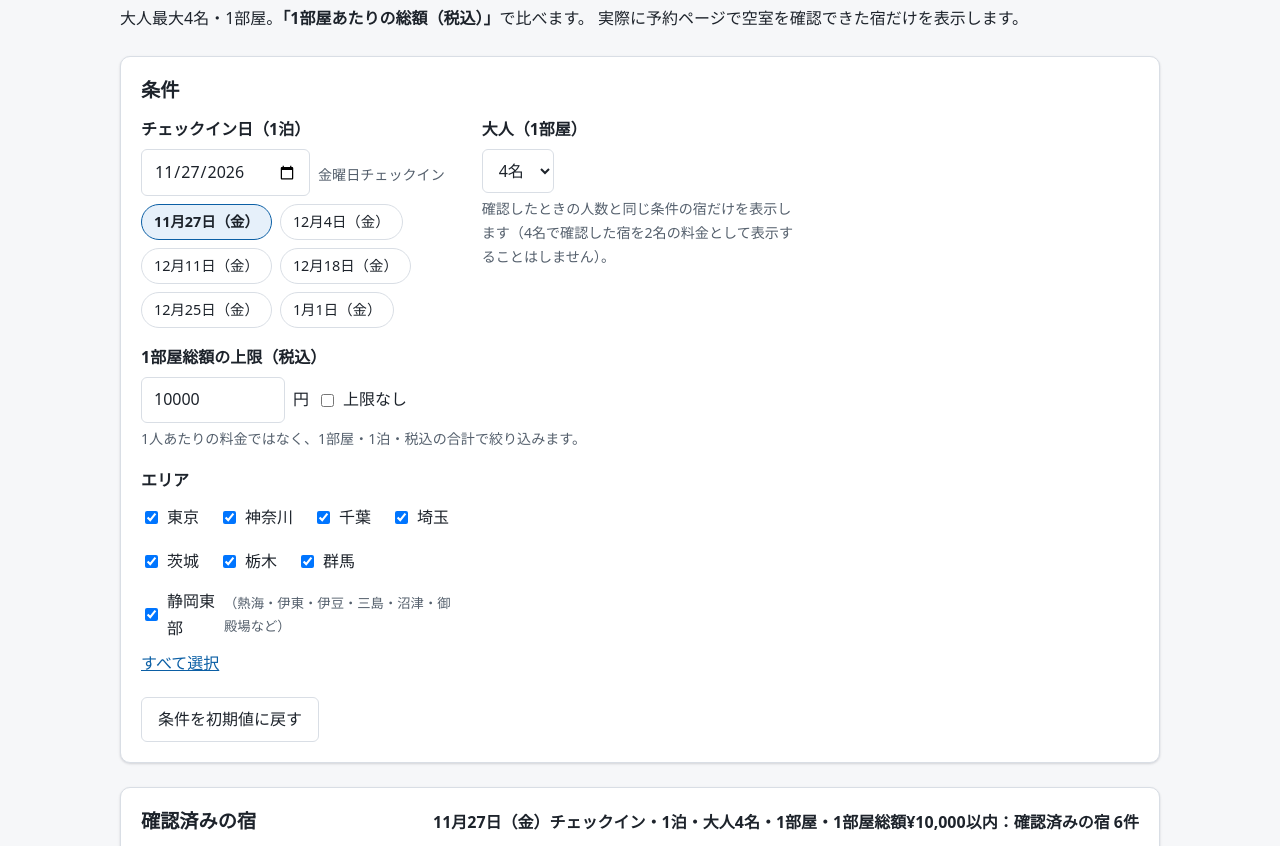
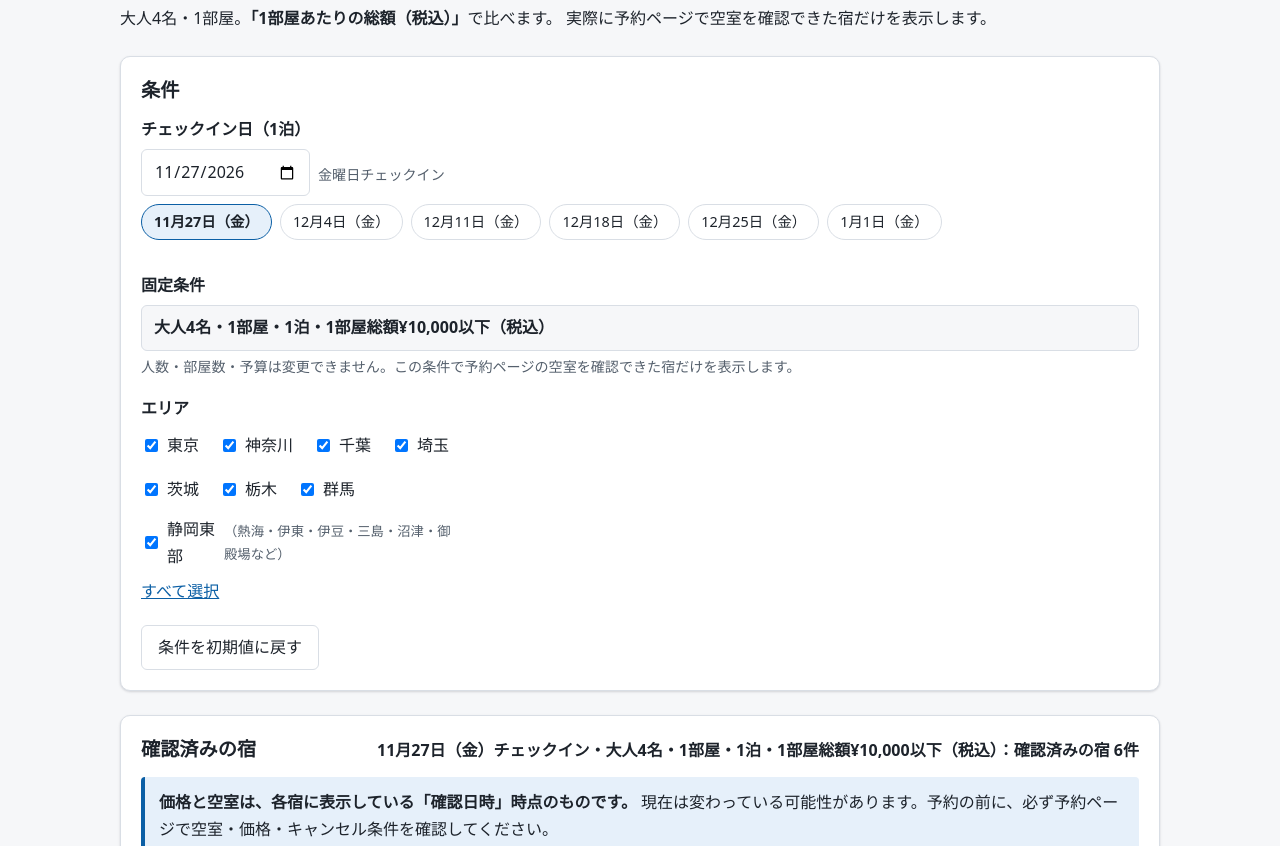
Before and after one commit to Kazuya0628/ai-team-deliverables, a website with bundled scripts: page apps/kanto-stay-search/site/index.html in a window 1280 px wide. Shown: the part 98-944 px from the top of the page. Built offline with nearby package versions, Linux system fonts and the light colour scheme.

Commit message:
kanto-stay-search 0.2.0: 条件UIを日付とエリアだけに簡略化（タスク id 5）

```diff
--- a/apps/kanto-stay-search/package.json
+++ b/apps/kanto-stay-search/package.json
@@ -1,11 +1,11 @@
 {
   "name": "kanto-stay-search",
-  "version": "0.1.0",
+  "version": "0.2.0",
   "private": true,
   "type": "module",
-  "description": "関東圏の金曜1泊・大人最大4名・1部屋総額で泊まれる宿を、空室を確認できたものだけ一覧にする静的Webアプリ",
+  "description": "関東圏の金曜1泊・大人4名・1部屋・1部屋総額10,000円以下で泊まれる宿を、空室を確認できたものだけ一覧にする静的Webアプリ",
   "scripts": {
-    "test": "node --test tests/",
+    "test": "node --test tests/*.test.js",
     "validate": "node tools/validate-data.js",
     "serve": "python3 -m http.server 8080 --directory site"
   },
--- a/apps/kanto-stay-search/site/assets/app.css
+++ b/apps/kanto-stay-search/site/assets/app.css
@@ -143,7 +143,8 @@ a {
   min-width: 0;
 }
 
-.field--budget,
+.field--date,
+.field--fixed,
 .field--areas,
 .conditions__actions {
   grid-column: 1 / -1;
@@ -186,19 +187,14 @@ a {
   font: inherit;
 }
 
-.input--number {
-  width: 9em;
-}
-
-.input:disabled {
-  color: var(--muted);
+/* 固定条件（人数・部屋数・予算）。入力欄と同じ形だが、変更できないことを示す */
+.fixed-conditions {
+  margin: 0;
+  padding: 8px 12px;
   background: var(--bg);
-}
-
-.check {
-  display: inline-flex;
-  align-items: center;
-  gap: 6px;
+  border: 1px solid var(--line);
+  border-radius: 6px;
+  font-weight: 700;
 }
 
 .quick-dates {
--- a/apps/kanto-stay-search/site/assets/app.js
+++ b/apps/kanto-stay-search/site/assets/app.js
@@ -121,20 +121,15 @@ function updateDateNote(dateStr) {
 function fillForm(cond) {
   byId('date-input').value = cond.checkin;
   byId('date-input').min = todayJst(state.now);
-  byId('adults-select').value = String(cond.adults);
-  byId('budget-unlimited').checked = cond.budget === null;
-  byId('budget-input').value = cond.budget === null ? '' : String(cond.budget);
-  byId('budget-input').disabled = cond.budget === null;
   for (const checkbox of areaCheckboxes()) checkbox.checked = cond.areaIds.includes(checkbox.value);
   updateQuickDates(cond.checkin);
   updateDateNote(cond.checkin);
 }
 
+/** フォームから検索条件を読む。人数・部屋数・予算はフォームにはなく、固定（normalizeConditions が補う） */
 function readForm() {
   return {
     checkin: byId('date-input').value,
-    adults: byId('adults-select').value,
-    budget: byId('budget-unlimited').checked ? null : byId('budget-input').value,
     areaIds: areaCheckboxes()
       .filter((checkbox) => checkbox.checked)
       .map((checkbox) => checkbox.value),
@@ -148,7 +143,6 @@ function showConditionError(messages) {
 }
 
 function onConditionChange() {
-  byId('budget-input').disabled = byId('budget-unlimited').checked;
   const result = normalizeConditions(readForm());
   if (!result.ok) {
     showConditionError(result.errors);
@@ -162,15 +156,12 @@ function onConditionChange() {
   render();
 }
 
-/** URLのクエリパラメータから検索条件を読む（指定がない項目は含めない） */
+/** URLのクエリパラメータから検索条件を読む（指定がない項目は含めない）。使うのは checkin と areas だけ（人数・予算は固定） */
 function readConditionsFromLocation() {
   const params = new URLSearchParams(window.location.search);
   const picked = {};
   const checkin = params.get('checkin');
   if (checkin !== null) picked.checkin = checkin;
-  const adults = params.get('adults');
-  if (adults !== null) picked.adults = adults;
-  if (params.has('budget')) picked.budget = params.get('budget') || 'none';
   const areas = params.get('areas');
   if (areas !== null) picked.areaIds = areas.split(',');
   return picked;
@@ -180,8 +171,6 @@ function readConditionsFromLocation() {
 function writeConditionsToLocation(cond) {
   const params = new URLSearchParams();
   params.set('checkin', cond.checkin);
-  params.set('adults', String(cond.adults));
-  params.set('budget', cond.budget === null ? 'none' : String(cond.budget));
   if (cond.areaIds.length !== AREA_IDS.length) params.set('areas', cond.areaIds.join(','));
   const query = params.toString();
   try {
@@ -215,12 +204,19 @@ function bindEvents() {
 
 function render() {
   state.now = new Date();
+  renderFixedCondition(state.cond);
   renderResults(state.cond);
   renderHandoff(state.cond);
 }
 
-function budgetLabel(budget) {
-  return budget === null ? '上限なし' : `${formatYen(budget)}以内`;
+/** 変更できない固定の条件（人数・部屋数・泊数・予算）の表示文言。条件パネル・検索結果・外部サイトへの案内で使い回す */
+function fixedConditionLabel(cond) {
+  return `大人${cond.adults}名・${cond.rooms}部屋・${cond.nights}泊・1部屋総額${formatYen(cond.budget)}以下（税込）`;
+}
+
+/** 条件パネルに固定条件を出す（index.html に書いた文言と同じ内容。値は条件から作る） */
+function renderFixedCondition(cond) {
+  byId('fixed-conditions').textContent = fixedConditionLabel(cond);
 }
 
 function emptyMessages() {
@@ -235,7 +231,7 @@ function emptyMessages() {
   }
   return [
     'この条件に合う確認済みの宿はありません。',
-    '別の日付・人数で確認された宿は表示していません（条件の違う料金を見せないためです）。条件を変えるか、下のサイトで最新の空室を調べてください。',
+    '別の日付・人数で確認された宿は表示していません（条件の違う料金を見せないためです）。日付やエリアを変えるか、下のサイトで最新の空室を調べてください。',
   ];
 }
 
@@ -247,7 +243,7 @@ function renderResults(cond) {
 
   const today = todayJst(state.now);
   const items = state.loadError ? [] : selectStays(state.entries, cond, { today });
-  byId('results-summary').textContent = `${formatJpDate(cond.checkin)}チェックイン・1泊・大人${cond.adults}名・1部屋・1部屋総額${budgetLabel(cond.budget)}：確認済みの宿 ${items.length}件`;
+  byId('results-summary').textContent = `${formatJpDate(cond.checkin)}チェックイン・${fixedConditionLabel(cond)}：確認済みの宿 ${items.length}件`;
 
   for (const entry of items) list.append(renderCard(entry));
 
@@ -318,7 +314,7 @@ function renderLoadError(error) {
 
 function renderHandoff(cond) {
   byId('handoff-condition').textContent =
-    `検索条件：${formatJpDate(cond.checkin)}チェックイン・1泊・大人${cond.adults}名・1部屋・1部屋総額${budgetLabel(cond.budget)}`;
+    `検索条件：${formatJpDate(cond.checkin)}チェックイン・${fixedConditionLabel(cond)}`;
 
   const list = byId('handoff-list');
   list.replaceChildren();
--- a/apps/kanto-stay-search/site/index.html
+++ b/apps/kanto-stay-search/site/index.html
@@ -5,7 +5,7 @@
   <meta name="viewport" content="width=device-width, initial-scale=1">
   <meta name="color-scheme" content="light dark">
   <title>関東 金曜1泊の宿さがし｜1部屋総額で比べる</title>
-  <meta name="description" content="関東圏（東京・神奈川・千葉・埼玉・茨城・栃木・群馬・静岡東部）で、金曜1泊・大人最大4名・1部屋あたり総額で泊まれる宿を、空室を確認できたものだけ一覧にします。">
+  <meta name="description" content="関東圏（東京・神奈川・千葉・埼玉・茨城・栃木・群馬・静岡東部）で、金曜1泊・大人4名・1部屋あたり総額10,000円以下で泊まれる宿を、空室を確認できたものだけ一覧にします。">
   <link rel="stylesheet" href="./assets/app.css">
   <script type="module" src="./assets/app.js"></script>
 </head>
@@ -16,7 +16,7 @@
     <p class="page-header__eyebrow">kanto-stay-search</p>
     <h1 class="page-header__title">関東 金曜1泊の宿さがし</h1>
     <p class="page-header__lead">
-      大人最大4名・1部屋。<strong>「1部屋あたりの総額（税込）」</strong>で比べます。
+      大人4名・1部屋。<strong>「1部屋あたりの総額（税込）」</strong>で比べます。
       実際に予約ページで空室を確認できた宿だけを表示します。
     </p>
   </header>
@@ -25,7 +25,7 @@
     <section class="panel conditions" aria-labelledby="conditions-title">
       <h2 id="conditions-title" class="panel__title">条件</h2>
       <form id="condition-form" class="conditions__form" autocomplete="off">
-        <div class="field">
+        <div class="field field--date">
           <label class="field__label" for="date-input">チェックイン日（1泊）</label>
           <div class="field__control">
             <input class="input" type="date" id="date-input" name="checkin" required>
@@ -34,26 +34,11 @@
           <div class="quick-dates" id="quick-dates" role="group" aria-label="直近の金曜日を選ぶ"></div>
         </div>
 
-        <div class="field">
-          <label class="field__label" for="adults-select">大人（1部屋）</label>
-          <select class="input" id="adults-select" name="adults">
-            <option value="1">1名</option>
-            <option value="2">2名</option>
-            <option value="3">3名</option>
-            <option value="4" selected>4名</option>
-          </select>
-          <p class="field__hint">確認したときの人数と同じ条件の宿だけを表示します（4名で確認した宿を2名の料金として表示することはしません）。</p>
+        <div class="field field--fixed">
+          <p class="field__label" id="fixed-conditions-label">固定条件</p>
+          <p class="fixed-conditions" id="fixed-conditions" aria-labelledby="fixed-conditions-label">大人4名・1部屋・1泊・1部屋総額¥10,000以下（税込）</p>
+          <p class="field__hint">人数・部屋数・予算は変更できません。この条件で予約ページの空室を確認できた宿だけを表示します。</p>
         </div>
-
-        <fieldset class="field field--budget">
-          <legend class="field__label">1部屋総額の上限（税込）</legend>
-          <div class="field__control field__control--row">
-            <input class="input input--number" type="number" id="budget-input" inputmode="numeric" min="0" step="500" value="10000" aria-describedby="budget-hint">
-            <span aria-hidden="true">円</span>
-            <label class="check"><input type="checkbox" id="budget-unlimited"> 上限なし</label>
-          </div>
-          <p class="field__hint" id="budget-hint">1人あたりの料金ではなく、1部屋・1泊・税込の合計で絞り込みます。</p>
-        </fieldset>
 
         <fieldset class="field">
           <legend class="field__label">エリア</legend>
--- a/apps/kanto-stay-search/site/js/core/conditions.js
+++ b/apps/kanto-stay-search/site/js/core/conditions.js
@@ -1,29 +1,34 @@
 import { AREA_IDS } from './areas.js';
 import { addDays, isValidDate, nextFriday } from './dates.js';
 
-/** 1部屋あたりの大人の最大人数 */
+/**
+ * 人数・部屋数・泊数・予算はこのアプリで固定。
+ * 宿データは「大人4名・1部屋・1部屋総額10,000円以下」で確認・取得するため、
+ * 画面や URL で指定できるのはチェックイン日とエリアだけ（値は従来の熱海ウォッチの条件を引き継いだもの）。
+ */
+
+/** 1部屋あたりの大人の人数（固定）。登録できるデータの人数の上限（1〜4名）にも使う */
 export const MAX_ADULTS = 4;
-/** 部屋数（このアプリでは1部屋固定） */
+/** 部屋数（固定） */
 export const ROOMS = 1;
-/** 泊数（このアプリでは1泊固定） */
+/** 泊数（固定） */
 export const NIGHTS = 1;
-/** 予算の初期値。1部屋あたり・泊数合計・税込の円（1人あたりではない）。「従来の熱海ウォッチ」の条件を引き継いだ値 */
+/** 1部屋あたり・泊数合計・税込の上限（円。1人あたりではない）。固定値で、画面では変更できない */
 export const DEFAULT_BUDGET = 10000;
-export const MAX_BUDGET = 10000000;
 
 /**
  * 検索条件の初期値を作る。
- * チェックインは today（'YYYY-MM-DD'）以降で最も近い金曜日、1泊、大人4名、1部屋、1部屋総額10,000円以内、全エリア。
+ * チェックインは today（'YYYY-MM-DD'）以降で最も近い金曜日。1泊・大人4名・1部屋・1部屋総額10,000円以下は固定。全エリア。
  */
-export function defaultConditions({ today, adults = MAX_ADULTS, budget = DEFAULT_BUDGET, areaIds = AREA_IDS } = {}) {
+export function defaultConditions({ today, areaIds = AREA_IDS } = {}) {
   const checkin = nextFriday(today);
   return {
     checkin,
     checkout: addDays(checkin, NIGHTS),
     nights: NIGHTS,
-    adults,
+    adults: MAX_ADULTS,
     rooms: ROOMS,
-    budget,
+    budget: DEFAULT_BUDGET,
     areaIds: [...areaIds],
   };
 }
@@ -31,6 +36,8 @@ export function defaultConditions({ today, adults = MAX_ADULTS, budget = DEFAULT
 /**
  * 検索条件を検証して正規化する。
  * 入力はフォームや URL パラメータ由来の文字列でもよい。
+ * 読むのはチェックイン日（checkin）とエリア（areaIds）だけ。
+ * 人数・部屋数・泊数・予算は固定で、入力に adults・rooms・nights・budget が含まれていても読まず、常に固定の値を返す。
  * 結果は { ok, errors, value }。ok が false のとき errors に日本語のメッセージが入る。
  */
 export function normalizeConditions(input) {
@@ -55,33 +62,7 @@ export function normalizeConditions(input) {
     value.checkout = addDays(checkin, NIGHTS);
   }
 
-  // 大人人数
-  const rawAdults = src.adults === undefined || src.adults === null || src.adults === '' ? MAX_ADULTS : src.adults;
-  const adults = Number(typeof rawAdults === 'string' ? rawAdults.trim() : rawAdults);
-  if (!Number.isInteger(adults) || adults < 1 || adults > MAX_ADULTS) {
-    errors.push(`大人は1〜${MAX_ADULTS}名で指定してください`);
-  } else {
-    value.adults = adults;
-  }
-
-  // 予算（1部屋総額）。null・空文字・'none' は「上限なし」。未指定なら初期値
-  let budget = DEFAULT_BUDGET;
-  if (src.budget === null) {
-    budget = null;
-  } else if (src.budget !== undefined) {
-    const budgetText = String(src.budget).trim();
-    if (budgetText === '' || budgetText.toLowerCase() === 'none') {
-      budget = null;
-    } else {
-      const parsed = Number(budgetText);
-      if (!Number.isInteger(parsed) || parsed < 0 || parsed > MAX_BUDGET) {
-        errors.push(`予算は0〜${MAX_BUDGET}円の整数で指定してください（「上限なし」も選べます）`);
-      } else {
-        budget = parsed;
-      }
-    }
-  }
-  value.budget = budget;
+  // 大人人数・部屋数・泊数・予算は固定（上の value のとおり。入力は読まない）
 
   // エリア（定義順に並べ替える）
   let rawAreas = src.areaIds;
```
Also changed, not shown: APPS.md (+1 -1 lines), apps/kanto-stay-search/tests/conditions.test.js (+32 -36 lines), apps/kanto-stay-search/README.md.
